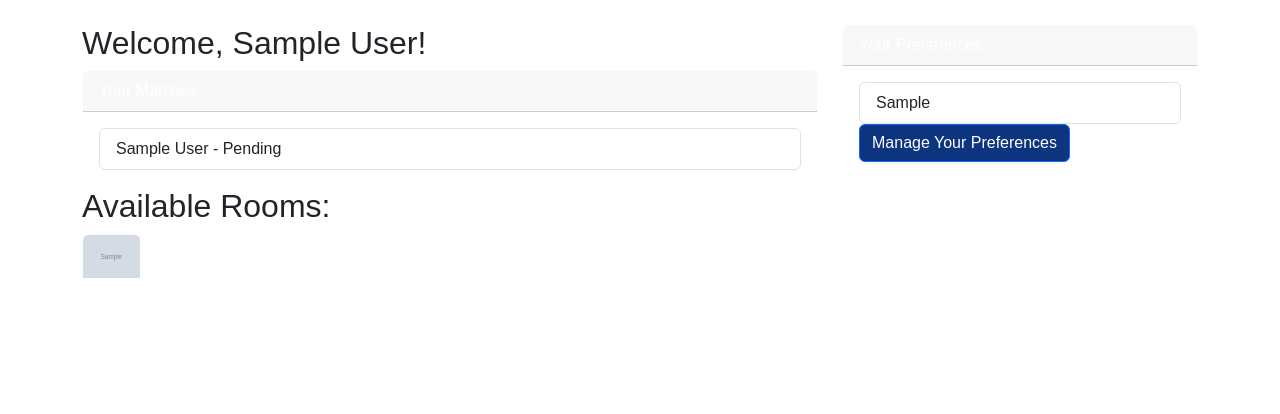
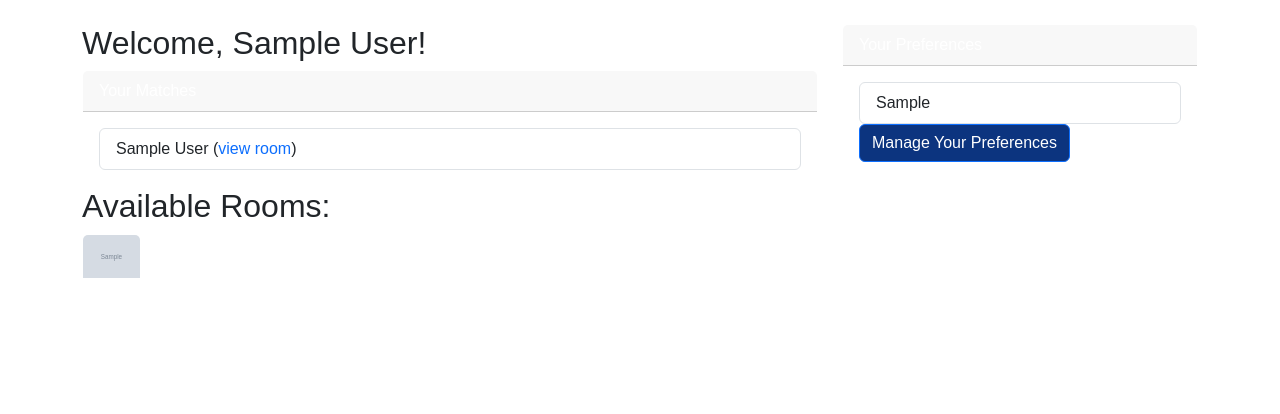
Before and after one commit to doingSigns/roomie, a Django app: page /web/dashboard/ in a window 1280 px wide. Shown: the part 56-470 px from the top of the page. Run offline with Django 4.2, Linux system fonts and the light colour scheme; a user stored in the database is signed in; tables that the repository leaves empty hold one stand-in row (values such as "Sample post"); grey boxes marked "Sample" are stand-in pictures; parts of the project's set-up code (start-up, migrations or seed data) failed here and were passed over; some libraries are stand-ins or nearby versions; some web fonts are replaced.

Commit message:
Fix: dashboard fixes user display bug

```diff
--- a/web/templates/web/dashboard.html
+++ b/web/templates/web/dashboard.html
@@ -16,8 +16,16 @@
               <div class="card-body">
                 <ul class="list-group">
                   {% for match in matches %}
-                    <li class="list-group-item">{{ match.match_to_student.user.get_full_name }} - {{ match.get_match_status_display }}</li>
-                  {% endfor %}
+                  {% if match.match_to_student in available_rooms %}
+                  {% for matched_student, room in available_rooms.items %}
+                    <li class="list-group-item">{{ match.match_to_student.user.get_full_name }} (<a href="{% url 'web:room_detail' room.pk %}">view room</a>)</li>
+
+                    {% endfor %}
+
+                  {% else %}
+                    <li class="list-group-item">{{ match.match_to_student.user.get_full_name }} (Status: Seeking)</li>
+                  {% endif %}
+                {% endfor %}
                 </ul>
               </div>
             </div>
```
